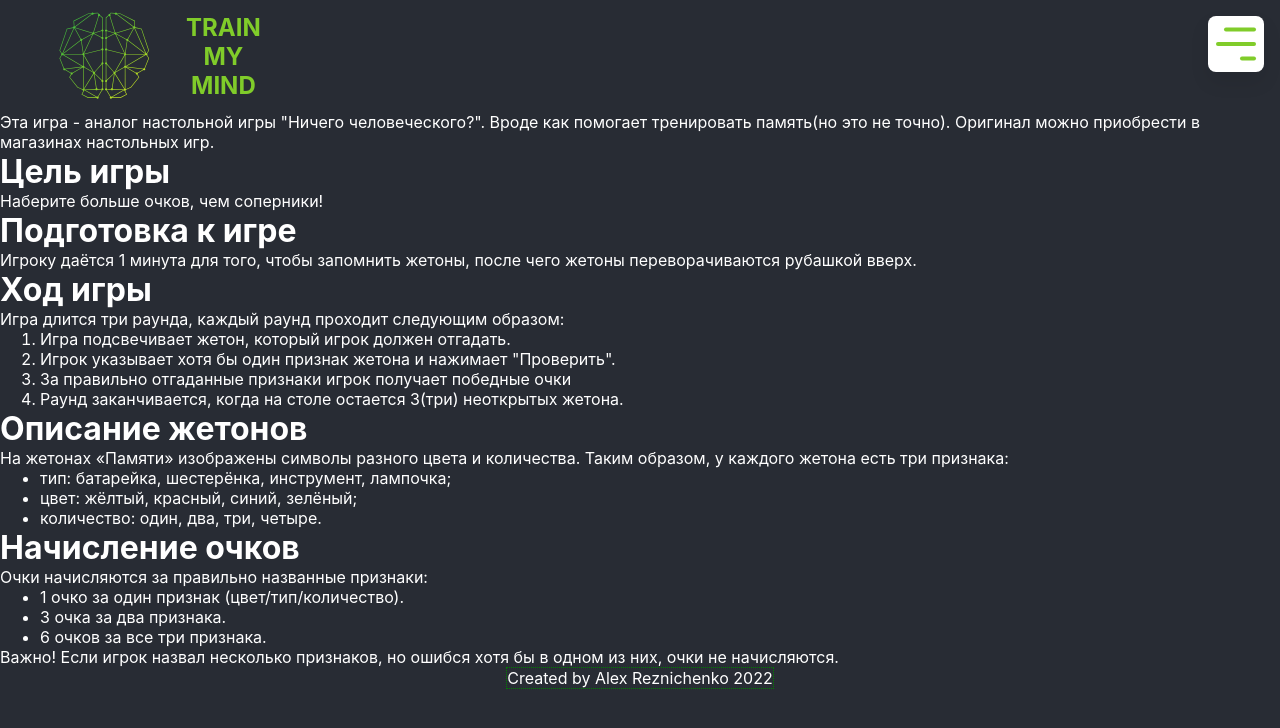
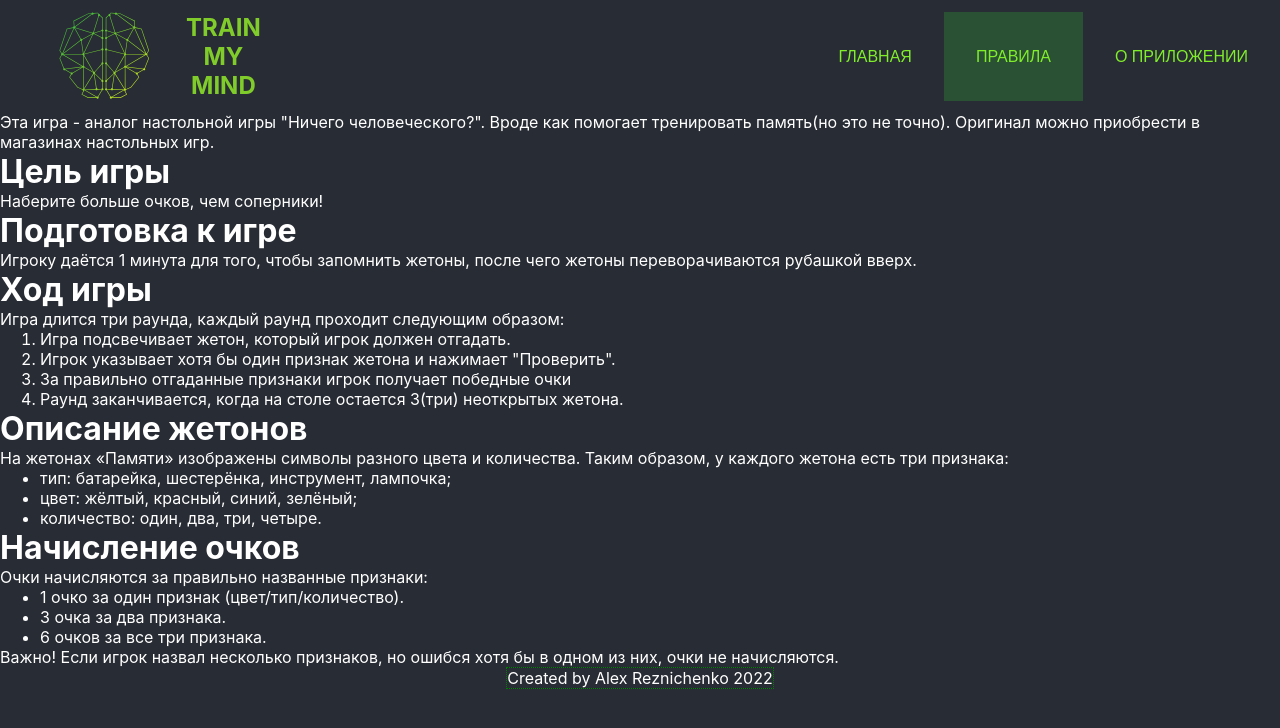
Before and after one commit to Dudarik/train-my-mind-react, a React (Create React App) app: page /rules in a window 1280 px wide. Shown: the top 728 px of the page. Built offline with nearby package versions, Linux system fonts and the light colour scheme.

Commit message:
add overlay

```diff
--- a/src/App.tsx
+++ b/src/App.tsx
@@ -13,6 +13,7 @@ import "./App.css";
 function App() {
   return (
     <>
+      <div className='toggle_menu__overlay'>
         <div className='App'>
           <Header />
 
@@ -25,6 +26,7 @@ function App() {
 
           <Footer />
         </div>
+      </div>
     </>
   );
 }
--- a/src/components/MainMenu/MainMenu.scss
+++ b/src/components/MainMenu/MainMenu.scss
@@ -42,7 +42,7 @@
     transition: background-color 0.6s;
   }
   .menu {
-    position: relative;
+    // position: relative;
 
     menu {
       font-family: "Poppins", sans-serif;
@@ -52,7 +52,7 @@
       flex-direction: row;
 
       .nav-link {
-        display: none;
+        // display: none;
       }
 
       .nav-link:hover {
@@ -66,9 +66,9 @@
     }
 
     @media (max-width: 840px) {
-      // menu {
-      //   display: none;
-      // }
+      menu {
+        display: none;
+      }
     }
   }
 }
--- a/src/components/MainMenu/ToggleMenu.scss
+++ b/src/components/MainMenu/ToggleMenu.scss
@@ -1,21 +1,23 @@
 .toggle_menu {
-  display: flex;
+  display: none;
   align-items: center;
   justify-content: center;
 
   position: absolute;
 
-  top: -2.5rem;
+  top: 1rem;
   right: 1rem;
 
   width: 3.5rem;
   height: 3.5rem;
 
   border-radius: 0.5rem;
-  background-color: #fff;
-  box-shadow: 0 10px 20px rgba($color: #000000, $alpha: 0.08);
+  background-color: rgba($color: #000000, $alpha: 0.2);
+  // box-shadow: 0 10px 20px rgba($color: #000000, $alpha: 0.08);
 
   overflow: hidden;
+
+  transition: all 0.5;
 
   cursor: pointer;
 
@@ -69,5 +71,25 @@
 }
 
 .toggle_menu__active {
-  background-color: red;
+  body {
+    overflow: hidden;
+  }
 }
+
+.toggle_menu__overlay {
+  position: absolute;
+  z-index: 10;
+  width: 100%;
+  height: 100%;
+  top: 0;
+  left: 0;
+  right: 0;
+  bottom: 0;
+  background-color: rgba($color: #000000, $alpha: 0.6);
+}
+
+@media (max-width: 840px) {
+  .toggle_menu {
+    display: flex;
+  }
+}
--- a/src/components/MainMenu/ToggleMenu.tsx
+++ b/src/components/MainMenu/ToggleMenu.tsx
@@ -10,6 +10,7 @@ const ToggleMenu = () => {
   };
 
   return (
+    <>
       <div
         className={isActive ? "toggle_menu toggle_menu__active" : "toggle_menu"}
         onClick={handleOnClick}>
@@ -17,6 +18,7 @@ const ToggleMenu = () => {
         <span></span>
         <span></span>
       </div>
+    </>
   );
 };
 
```
Lines whose indentation alone changed are shown as unchanged.
